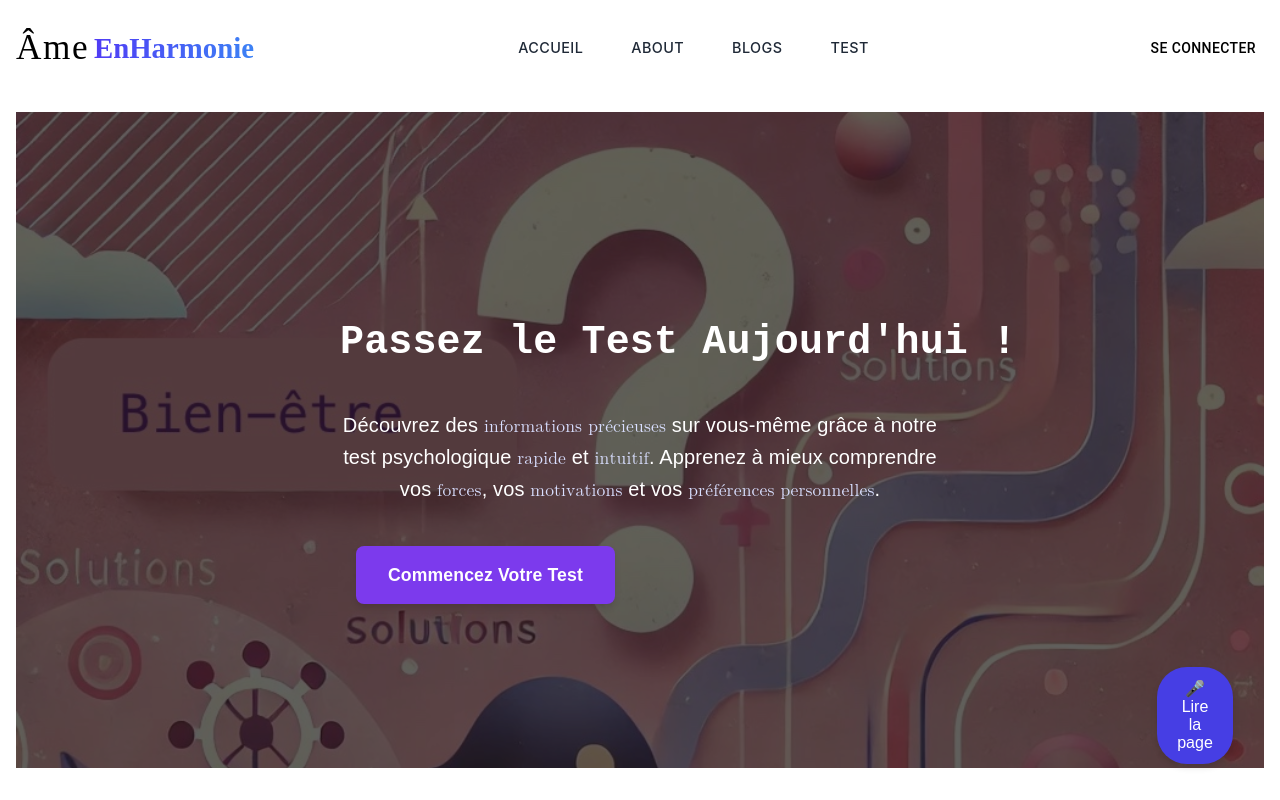
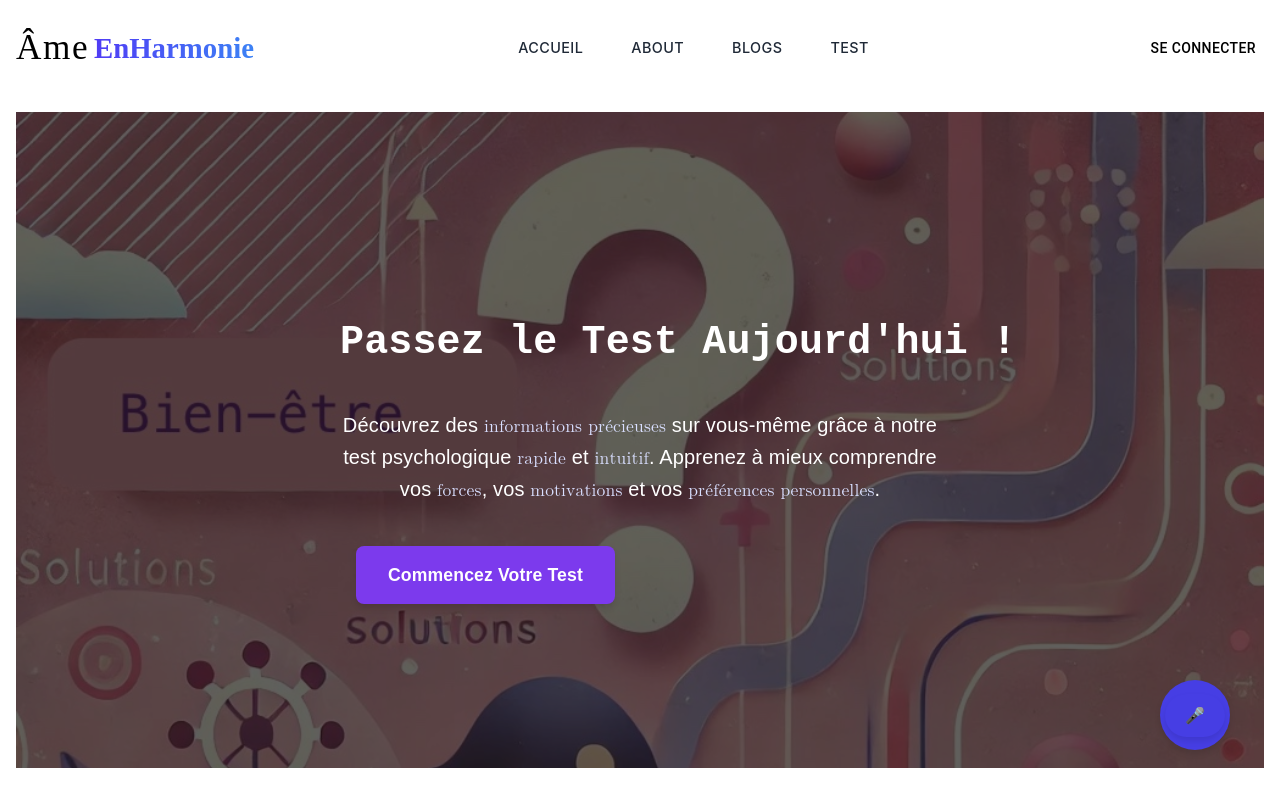
Before and after one commit to ohaddar/front_AME-EN-HARMONIE, a React (Vite) app: page / in a window 1280 px wide. Shown: the top 800 px of the page. Built offline with nearby package versions, Linux system fonts and the light colour scheme; no server answers.

Commit message:
💄 simplify button labels in SpeechReader and log current user in route config

```diff
--- a/src/components/common/SpeechReader.tsx
+++ b/src/components/common/SpeechReader.tsx
@@ -86,9 +86,9 @@ const SpeechReader: React.FC = () => {
   return (
     <ContentReader>
       {!lectureEnCours ? (
-        <Button onClick={lirePage}>🎤 Lire la page</Button>
+        <Button onClick={lirePage}>🎤</Button>
       ) : (
-        <Button onClick={arreterLecture}>⏹️ Arrêter</Button>
+        <Button onClick={arreterLecture}>⏹️ </Button>
       )}
     </ContentReader>
   );
--- a/src/components/layouts/routeConfig.tsx
+++ b/src/components/layouts/routeConfig.tsx
@@ -18,6 +18,9 @@ import PrivacyPolicy from "../common/privacy-policy";
 
 const RoutesConfig: React.FC = () => {
   const { currentUser } = useAuth();
+
+  console.log("Current user from route-config", currentUser);
+
   const navigate = useNavigate();
 
   useEffect(() => {
@@ -47,7 +50,6 @@ const RoutesConfig: React.FC = () => {
         <Route path="/admin" element={<Root />}>
           <Route path="" element={<Home />} />
           <Route path="blog" element={<BlogsList />} />
-
           <Route path="create-blog" element={<CreateBlogPage />} />
           <Route path="blog-details/:id" element={<BlogDetails />} />
           <Route path="edit-blog/:blogId" element={<EditBlogPage />}></Route>
@@ -66,12 +68,6 @@ const RoutesConfig: React.FC = () => {
           <Route path="results" element={<TestResultPage />} />
         </Route>
       )}
-      {/* Default Route for Unauthorized Users */}
-      {!currentUser && (
-        <Route path="/" element={<Root />}>
-          <Route path="*" element={<SignInPage />} />
-        </Route>
-      )}
     </Routes>
   );
 };
```
